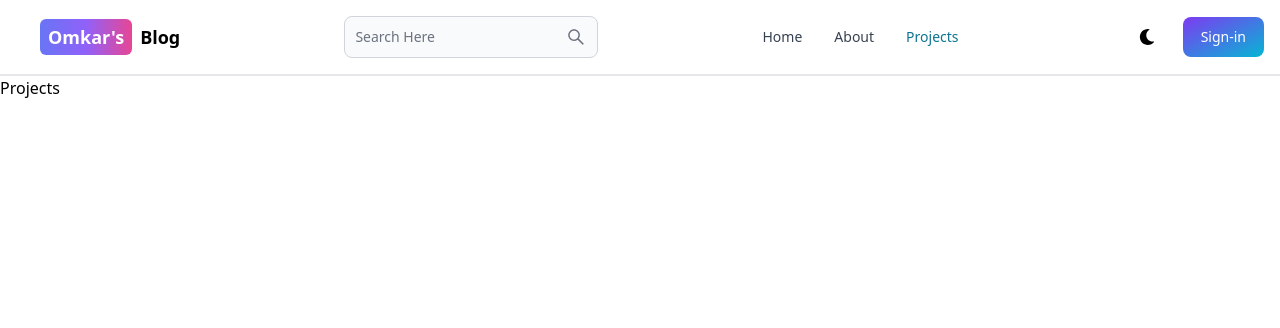
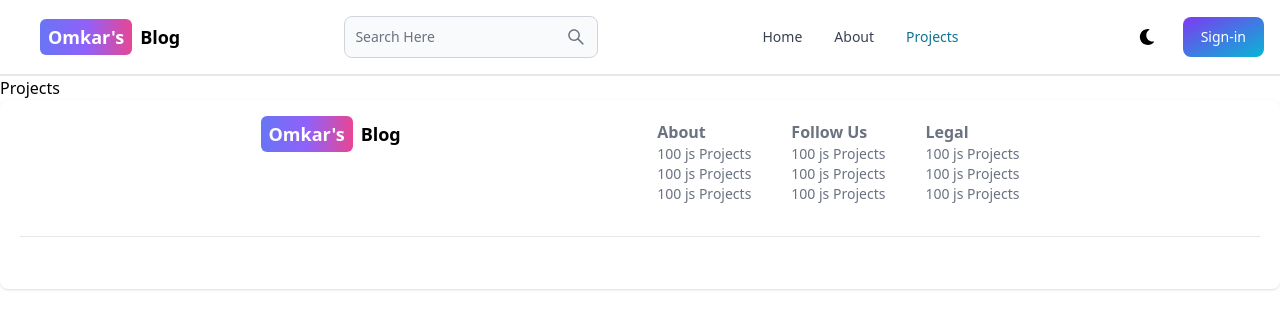
Before and after one commit to omkarkumarpathak/MERN-Blog-App, a React (Vite) app: page /projects in a window 1280 px wide. Shown: the top 328 px of the page. Built offline with nearby package versions, Linux system fonts and the light colour scheme.

Commit message:
Added Footer

```diff
--- a/src/App.jsx
+++ b/src/App.jsx
@@ -5,6 +5,7 @@ import SignIn from "./pages/SignIn"
 import SignUp from "./pages/SignUp"
 import Header from "./components/Header"
 import Projects from "./pages/Projects"
+import FooterB from "./components/FooterB"
 function App() {
 
   return (
@@ -17,7 +18,7 @@ function App() {
         <Route path="/sign-up" element={<SignUp/>}></Route>
         <Route path="/projects" element={<Projects/>}></Route>
       </Routes>
-
+      <FooterB/>
     </Router>
   )
 }
--- /dev/null
+++ b/src/components/FooterB.jsx
@@ -0,0 +1,90 @@
+import { Footer, FooterLinkGroup } from 'flowbite-react'
+import React from 'react'
+import { Link } from 'react-router-dom'
+
+export default function FooterB() {
+  return (
+    <Footer>
+      <div className=' w-full max-w-7xl mx-auto p-5  ' >
+        <div className='flex flex-col sm:flex-row justify-evenly gap-4'>
+        <div >
+
+<Link to='/' className='ml-6 text-sm sm:text-lg font-semibold flex-nowrap
+dark:text-white '>
+  <span className='py-1.5 px-2 bg-gradient-to-r from-indigo-500 via-purple-500 to-pink-500
+  rounded-md mr-2 text-white'>Omkar's</span>
+  Blog
+</Link>
+</div>
+
+<div className='grid grid-cols-2 ml-6 mt-3 sm:mt-0 sm:grid-cols-3 gap-4 '>
+<div >
+
+  <h1 className='text-gray-500 font-semibold '>About</h1>
+  <FooterLinkGroup className='flex flex-col'>
+    <Footer.Link href='omkar.com'>
+      100 js Projects
+    </Footer.Link>
+    <Footer.Link href='omkar.com'>
+      100 js Projects
+    </Footer.Link>
+
+
+    <Footer.Link href='omkar.com'>
+      100 js Projects
+    </Footer.Link>
+
+  </FooterLinkGroup>
+
+</div>
+<div>
+  <h1 className='text-gray-500 font-semibold '>Follow Us</h1>
+  <FooterLinkGroup className='flex flex-col'>
+    <Footer.Link href='omkar.com'>
+      100 js Projects
+    </Footer.Link>
+
+
+    <Footer.Link href='omkar.com'>
+      100 js Projects
+    </Footer.Link>
+
+
+    <Footer.Link href='omkar.com'>
+      100 js Projects
+    </Footer.Link>
+
+  </FooterLinkGroup>
+
+</div>
+<div>
+  <h1 className='text-gray-500 font-semibold '>Legal</h1>
+  <FooterLinkGroup className='flex flex-col'>
+
+    <Footer.Link href='omkar.com'>
+      100 js Projects
+    </Footer.Link>
+
+
+    <Footer.Link href='omkar.com'>
+      100 js Projects
+    </Footer.Link>
+
+
+    <Footer.Link href='omkar.com'>
+      100 js Projects
+    </Footer.Link>
+
+  </FooterLinkGroup>
+
+</div>
+</div>
+
+        </div>
+
+        <Footer.Divider/>
+      </div>
+
+    </Footer>
+  )
+}
```
